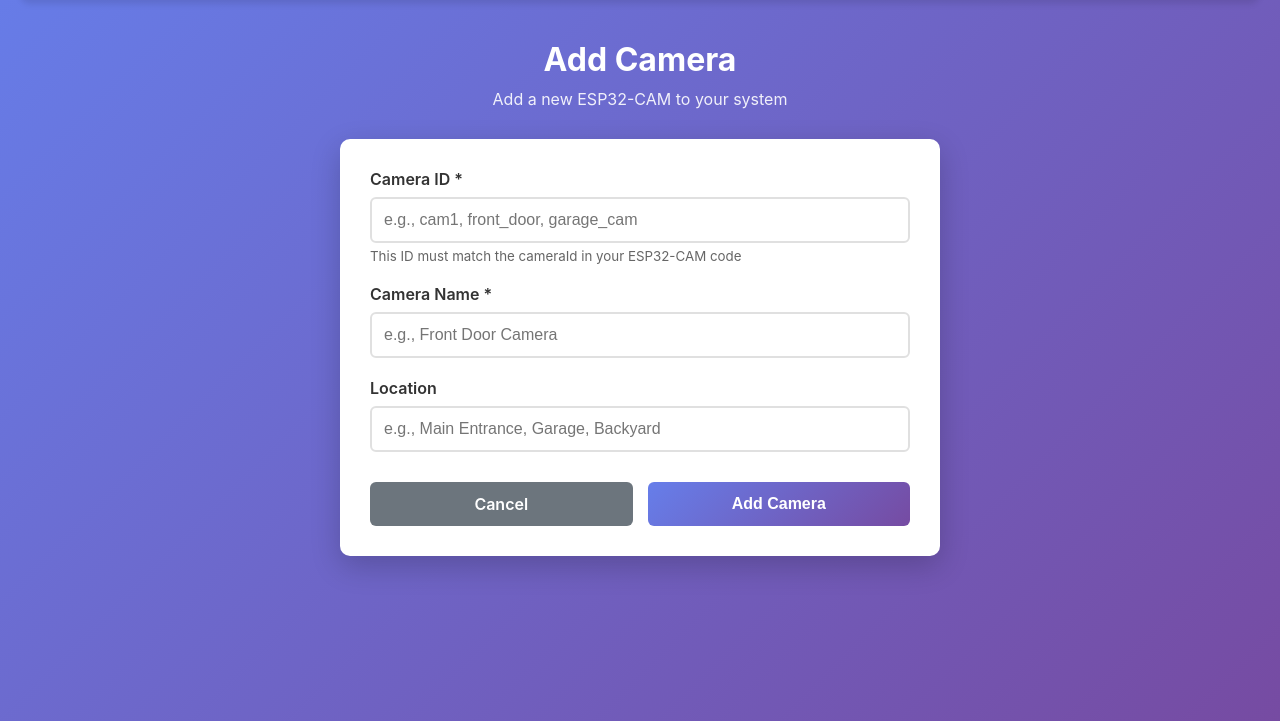
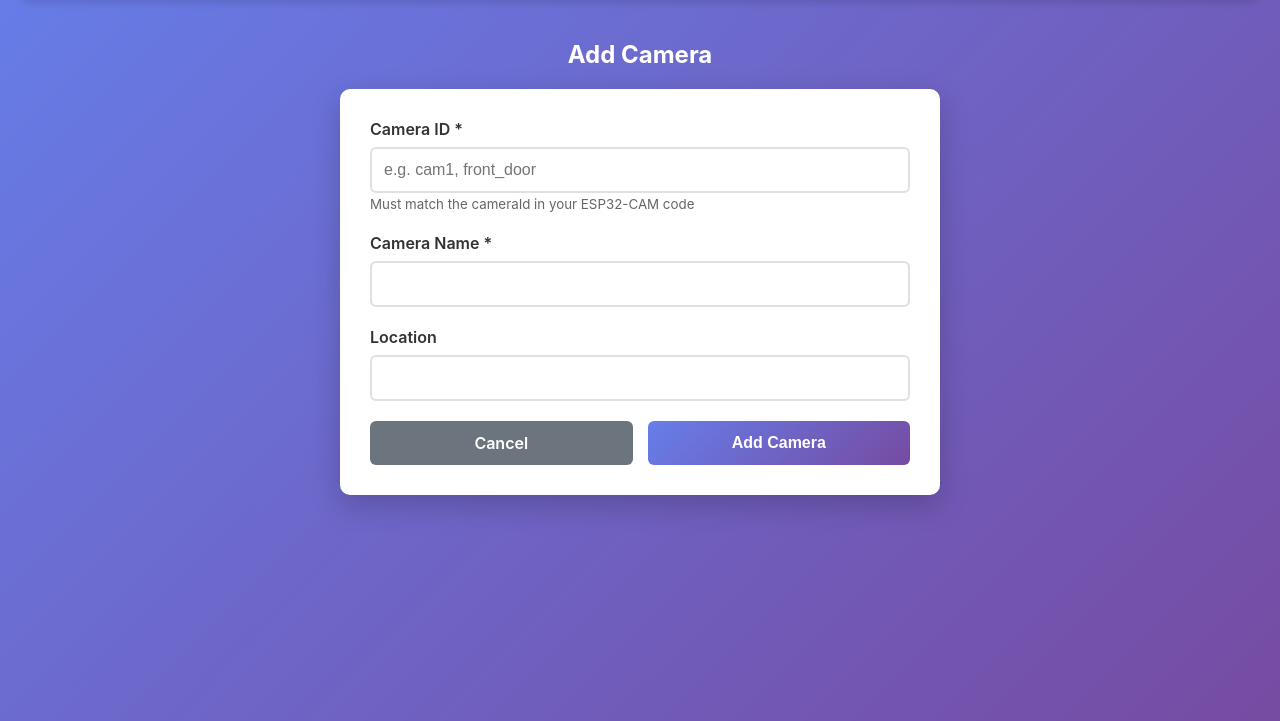
Before and after one commit to narendrancm/esp32-camserver, a FastAPI app: page /cameras/new in a window 1280 px wide. Shown: the part 79-800 px from the top of the page. Run offline with FastAPI, Linux system fonts and the light colour scheme; the visitor is signed in with stand-in values (Sample User, id 1); data comes from the database, SQL or seed files in the repository.

Commit message:
Refactor edit_camera.html for improved layout

```diff
--- a/templates/edit_camera.html
+++ b/templates/edit_camera.html
@@ -1,87 +1,30 @@
-{% extends "base.html" %}
-
-{% block title %}{{ action }} Camera - ESP32-CAM Surveillance{% endblock %}
-
-{% block extra_styles %}
-<style>
-    .edit-container {
-        max-width: 600px;
-        margin: 40px auto;
-    }
-
-    .edit-header {
-        text-align: center;
-        margin-bottom: 30px;
-    }
-
-    .edit-header h2 {
-        color: white;
-        font-size: 32px;
-        margin-bottom: 10px;
-    }
-
-    .edit-header p {
-        color: rgba(255,255,255,0.9);
-    }
-
-    .form-actions {
-        display: flex;
-        gap: 15px;
-        margin-top: 30px;
-    }
-
-    .form-actions .btn {
-        flex: 1;
-        text-align: center;
-    }
-</style>
-{% endblock %}
-
+{% extends 'base.html' %}
+{% block title %}{{ action }} Camera{% endblock %}
 {% block content %}
-<div class="edit-container">
-    <div class="edit-header">
-        <h2>{{ action }} Camera</h2>
-        <p>{% if camera %}Edit camera details{% else %}Add a new ESP32-CAM to your system{% endif %}</p>
-    </div>
-
-    <div class="card">
-        {% if error %}
-        <div class="alert alert-error">
-            {{ error }}
+<div style='max-width:600px; margin:40px auto;'>
+  <h2 style='color:white; text-align:center; margin-bottom:20px;'>{{ action }} Camera</h2>
+  <div class='card'>
+    {% if error %}<div class='alert alert-error'>{{ error }}</div>{% endif %}
+    <form method='POST' action='{% if camera %}/cameras/{{ camera.camera_id }}/edit{% else %}/cameras/new{% endif %}'>
+      {% if not camera %}
+      <div class='form-group'>
+        <label>Camera ID *</label>
+        <input type='text' name='camera_id' required placeholder='e.g. cam1, front_door'
+               pattern='[a-zA-Z0-9_-]+'>
+        <small style='color:#666;'>Must match the cameraId in your ESP32-CAM code</small>
       </div>
       {% endif %}
-
-        <form method="POST" action="{% if camera %}/cameras/{{ camera.camera_id }}/edit{% else %}/cameras/new{% endif %}">
-            {% if not camera %}
-            <div class="form-group">
-                <label for="camera_id">Camera ID *</label>
-                <input type="text" id="camera_id" name="camera_id" required
-                       placeholder="e.g., cam1, front_door, garage_cam"
-                       pattern="[a-zA-Z0-9_-]+"
-                       title="Only letters, numbers, underscores, and hyphens allowed">
-                <small style="color: #666; display: block; margin-top: 5px;">
-                    This ID must match the cameraId in your ESP32-CAM code
-                </small>
+      <div class='form-group'>
+        <label>Camera Name *</label>
+        <input type='text' name='name' required value='{% if camera %}{{ camera.name }}{% endif %}'>
       </div>
-            {% endif %}
-
-            <div class="form-group">
-                <label for="name">Camera Name *</label>
-                <input type="text" id="name" name="name" required
-                       value="{% if camera %}{{ camera.name }}{% endif %}"
-                       placeholder="e.g., Front Door Camera">
+      <div class='form-group'>
+        <label>Location</label>
+        <input type='text' name='location' value='{% if camera %}{{ camera.location }}{% endif %}'>
       </div>
-
-            <div class="form-group">
-                <label for="location">Location</label>
-                <input type="text" id="location" name="location"
-                       value="{% if camera %}{{ camera.location }}{% endif %}"
-                       placeholder="e.g., Main Entrance, Garage, Backyard">
-            </div>
-
-            <div class="form-actions">
-                <a href="/dashboard" class="btn btn-secondary">Cancel</a>
-                <button type="submit" class="btn">{{ action }} Camera</button>
+      <div style='display:flex; gap:15px; margin-top:20px;'>
+        <a href='/dashboard' class='btn btn-secondary' style='flex:1; text-align:center;'>Cancel</a>
+        <button type='submit' class='btn' style='flex:1;'>{{ action }} Camera</button>
       </div>
     </form>
   </div>
```
Lines whose indentation alone changed are shown as unchanged.
